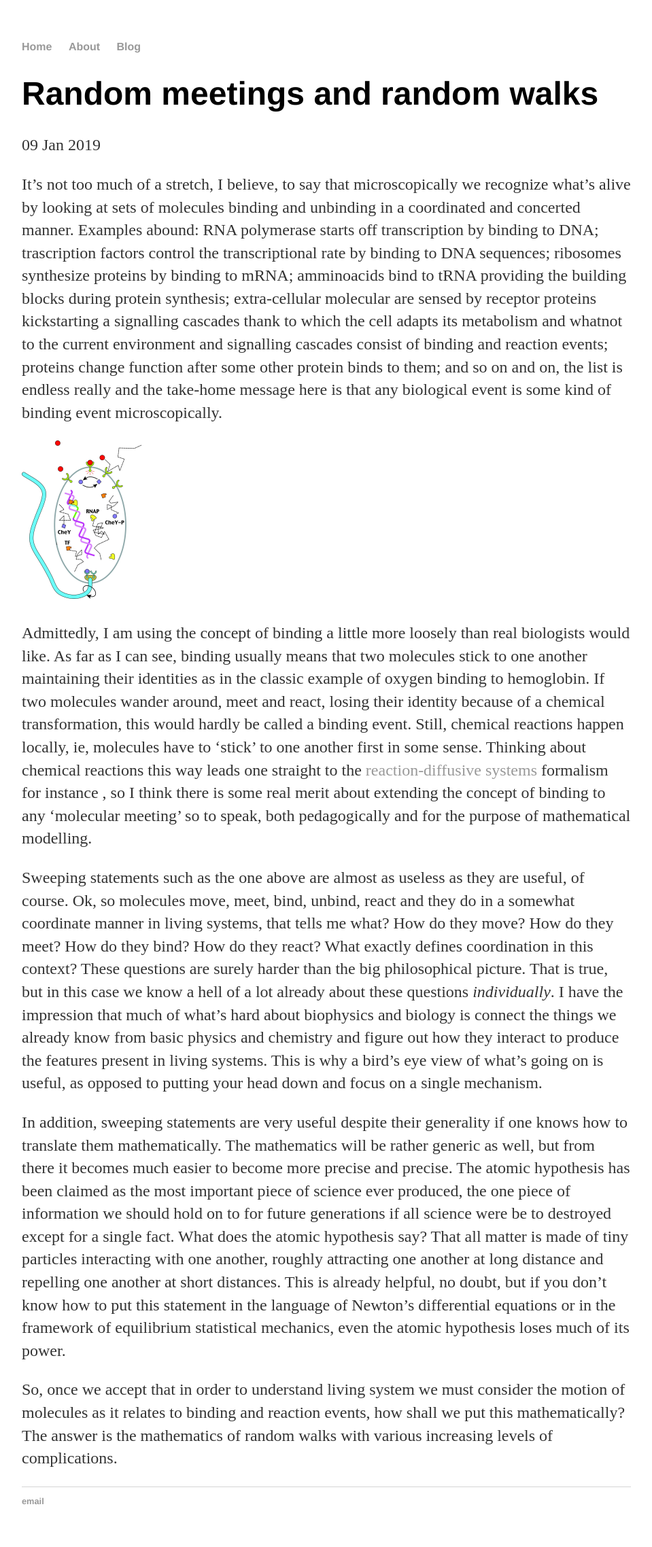
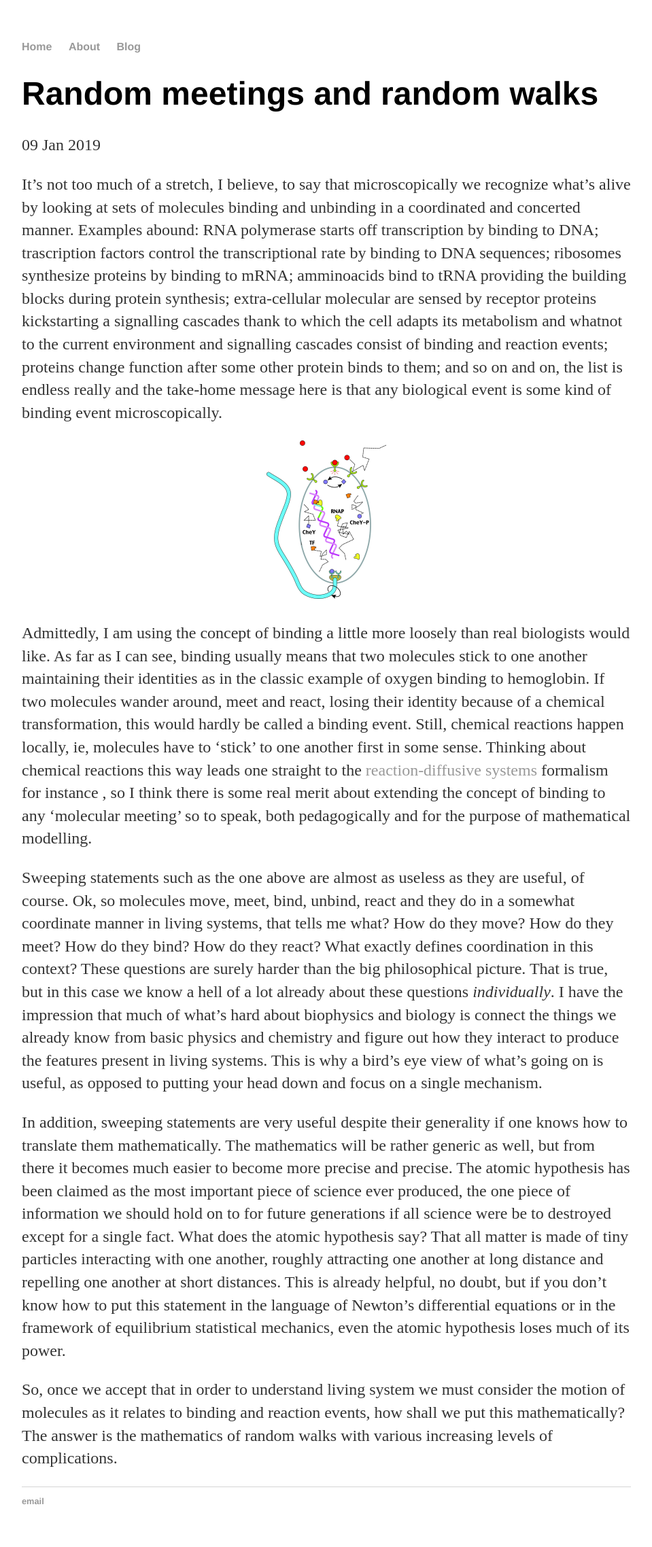
Before and after one commit to ghostsandmachines/ghostsandmachines.github.io, a Jekyll site: the page built from _posts/2019-01-09-ghost-and-machines-site-launched.md, in a window 1280 px wide. Shown: the whole page at 68% size, without its empty margins (160-1119 px from the left). Built offline with Jekyll 4.4.1, drawn with Linux system fonts in a browser that asks for light colours.

Commit message:
Update 2019-01-09-ghost-and-machines-site-launched.md

```diff
--- a/_posts/2019-01-09-ghost-and-machines-site-launched.md
+++ b/_posts/2019-01-09-ghost-and-machines-site-launched.md
@@ -6,7 +6,7 @@
 
 It's not too much of a stretch, I believe, to say that microscopically we recognize what's alive by looking at sets of molecules binding and unbinding in a coordinated and concerted manner. Examples abound: RNA polymerase starts off transcription by binding to DNA; trascription factors control the transcriptional rate by binding to DNA sequences; ribosomes synthesize proteins by binding to mRNA; amminoacids bind to tRNA providing the building blocks during protein synthesis; extra-cellular molecular are sensed by receptor proteins kickstarting a signalling cascades thank to which the cell adapts its metabolism and whatnot to the current environment and signalling cascades consist of binding and reaction events; proteins change function after some other protein binds to them; and so on and on, the list is endless really and the take-home message here is that any biological event is some kind of binding event microscopically.
 
-<img src="{{ site.url }}/blog/img/2019-01-09-bindings.png" class="center" alt="bindings">
+<p style="text-align:center;"><img src="{{ site.url }}/blog/img/2019-01-09-bindings.png" alt="bindings"></p>
 
 <!--![bindings]({{ site.url }}/blog/img/2019-01-09-bindings.jpg =50x150)-->
 
```
